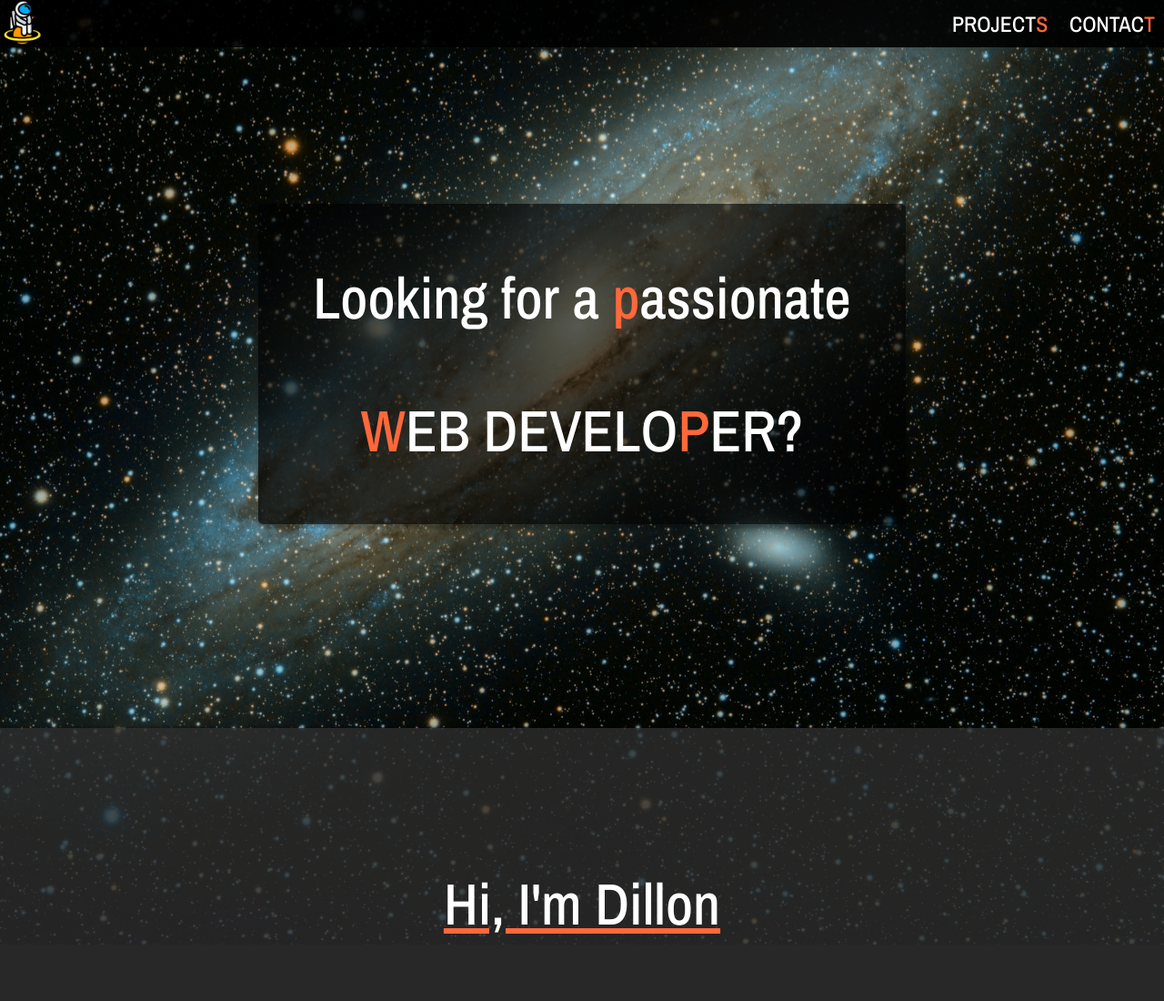
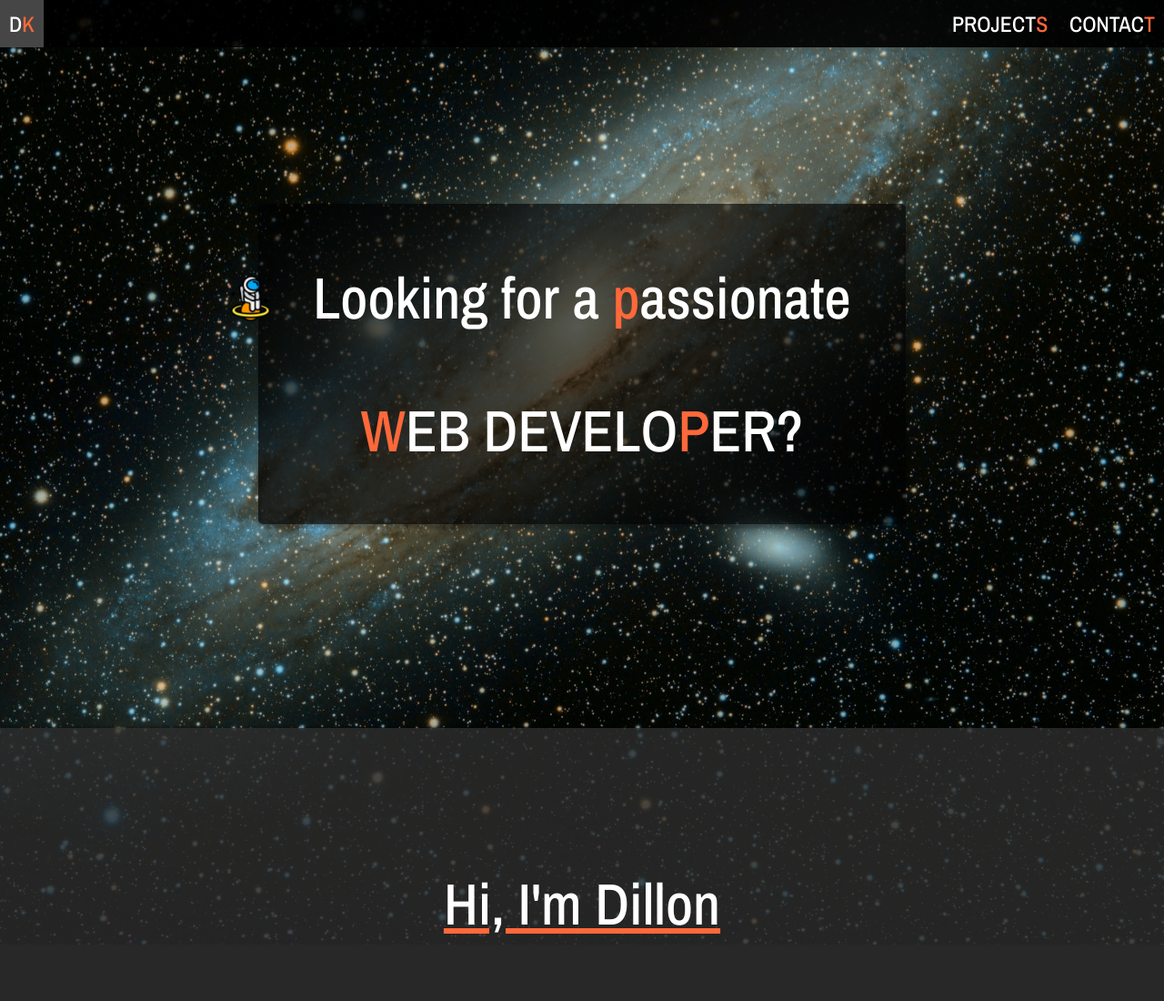
Before and after one commit to DillonKyleDev/PortfolioV1, a website: page index.html in a window 1280 px wide. Shown: the top 1100 px of the page at 91% size. Drawn offline with nearby package versions, Linux system fonts and the light colour scheme.

Commit message:
hooked back up astronaut.js to index.html

```diff
--- a/index.html
+++ b/index.html
@@ -5,7 +5,7 @@
   <meta http-equiv="X-UA-Compatible" content="IE=edge">
   <meta name="viewport" content="width=device-width, initial-scale=1.0">
   <link href="css/main.css" type="text/css" rel="stylesheet">
-  <script src="js/script.js" defer></script>
+  <script src="js/astronaut.js" defer></script>
   <script src="js/contactform.js" defer></script>
   <script src="js/slideshow.js" defer></script>
   <title>Dillon Kyle Web Developer</title>
```
